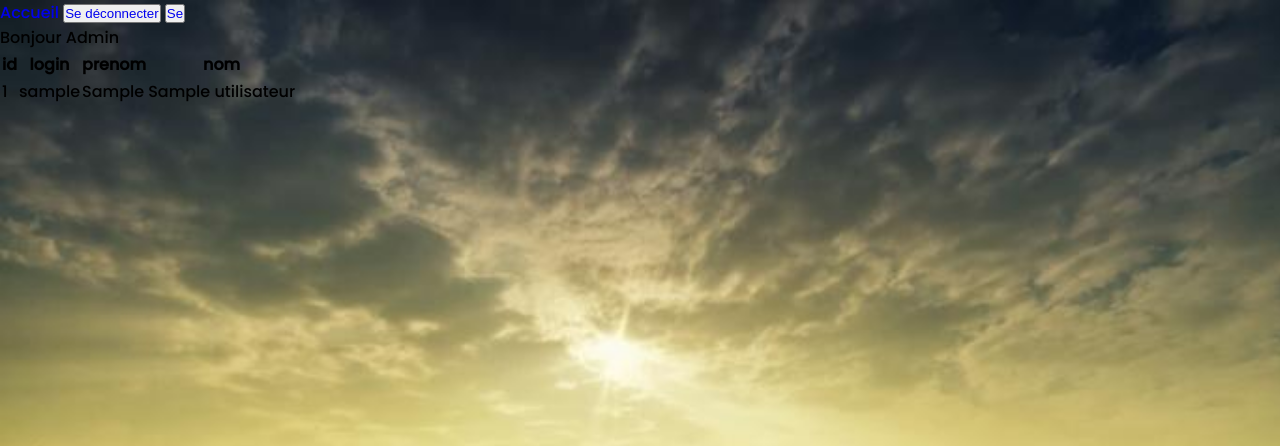
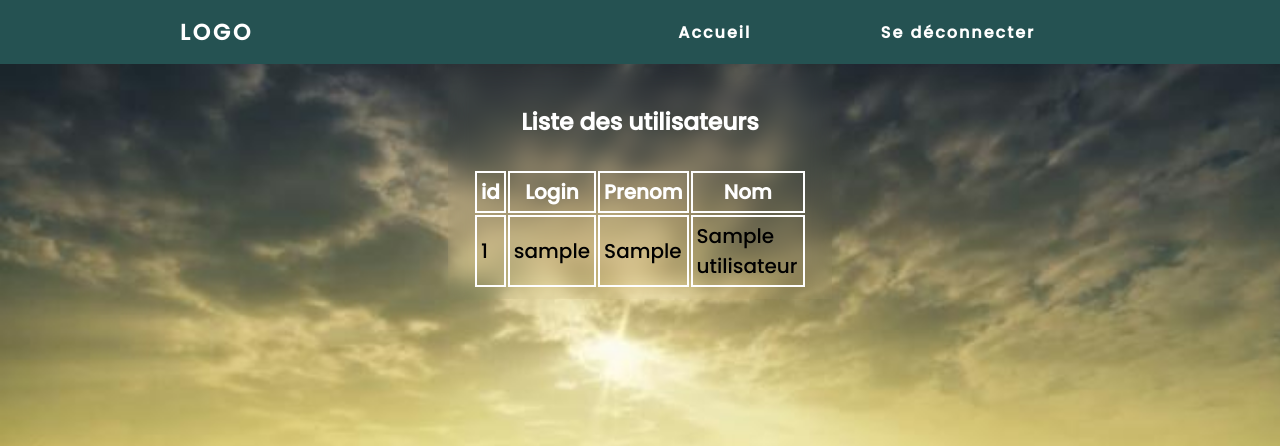
Before and after one commit to mohamed-habbaaina/module-connexion, a PHP site: page /admin.php in a window 1280 px wide. Shown: the top 446 px of the page. Run offline with PHP 8.4, Linux system fonts and the light colour scheme; the visitor is signed in with stand-in values (Sample User, id 1); tables that the repository leaves empty or names only in its code hold one stand-in row (values such as "Sample post").

Commit message:
admin et profil final

```diff
--- a/admin.php
+++ b/admin.php
@@ -1,6 +1,6 @@
 <?php
 session_start();
-if ($_SESSION['login'] != 'admin'){
+if ($_SESSION['login'] != 'admin'){     //  Sécuriser l'accès à la page Admin.
     header("location: index.php");
     exit;
 }
@@ -34,24 +34,31 @@ if (isset($_GET['submit']) && !empty($_get['deconnecter'])){
     <link rel="stylesheet" href="style/connect.css">
     <title>Admin</title>
 </head>
+<body>
 <header>
-        <div class="nav">
-            <div class="logo"><a href=""></a></div>
-            <div class="nav_bar">
-                <a href="index.php">Accueil</a>
-                <button type="submit" name="deconnecter" ><a href="index.php">Se déconnecter</a></button>
-                <button type="submit" name="modif" ><a href="modif.php">Se </a></button>
+
+    <nav class="navbar">
+        <a href="index.php" class="logo">LOGO</a>
+            <ul class="nav-links">
+                <li><a href="index.php">Accueil</a></li>
+                <li type="submit" name="deconnecter"><a href="index.php">Se déconnecter</a></button></li>
+            </ul>
+            <div class="burger">
+                <div class="line1"></div>
+                <div class="line2"></div>
+                <div class="line3"></div>
             </div>
-        </div>
+    </nav>
 </header>
-<body>
-    <p><?php echo 'Bonjour Admin'; ?></p>
-    <table>
+    <div class="admin_tabl">
+        <table >
+            <div><h3>Liste des utilisateurs</h3></div>
+            <div>
                 <thead>
                     <th>id</th>
-         <th>login</th>
-         <th>prenom</th>
-         <th>nom</th>
+                    <th>Login</th>
+                    <th>Prenom</th>
+                    <th>Nom</th>
                 </thead>
                 <tbody>
                 <?php
@@ -67,6 +74,9 @@ if (isset($_GET['submit']) && !empty($_get['deconnecter'])){
                  }
                 ?>
                 </tbody>
+            </div>
         </table>
+
+    </div>
 </body>
 </html>
```
Also changed, not shown: profil.php (+22 -10 lines). Lines whose indentation alone changed are shown as unchanged.
